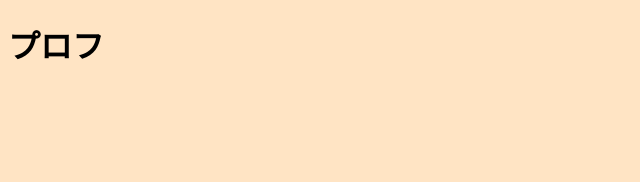
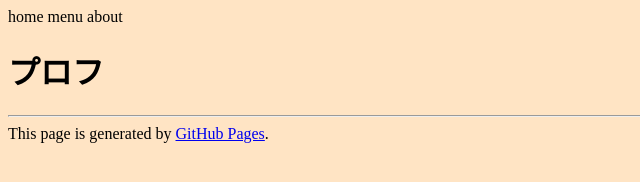
Before and after one commit to Kojiron987/Kojiron987.github.io, a plain HTML site: page index.html in a window 1280 px wide. Shown: the whole page, without its empty margins (0-640 px from the left). Drawn offline with Linux system fonts and the light colour scheme.

Commit message:
add menu bar

```diff
--- a/index.html
+++ b/index.html
@@ -22,14 +22,20 @@
 
 <body>
     <header>
-
+        <div class="menu-bar">
+            <div class="menu-item">home</div>
+            <div class="menu-item">menu</div>
+            <div class="menu-item">about</div>
+        </div>
     </header>
 
     <main>
         <h1>プロフ</h1>
     </main>
 
-    <footer></footer>
+    <hr>
+
+    <footer>This page is generated by <a href="https://pages.github.com/" target="_blank" rel="noopener">GitHub Pages</a>.</footer>
 </body>
 
 </html>
--- a/style/style.css
+++ b/style/style.css
@@ -1,3 +1,17 @@
 body {
     background-color: bisque;
 }
+
+.menu-bar {
+
+}
+
+.menu-item {
+    display: inline;
+    margin: auto;
+}
+
+
+footer {
+    margin-top: auto;
+}
```
